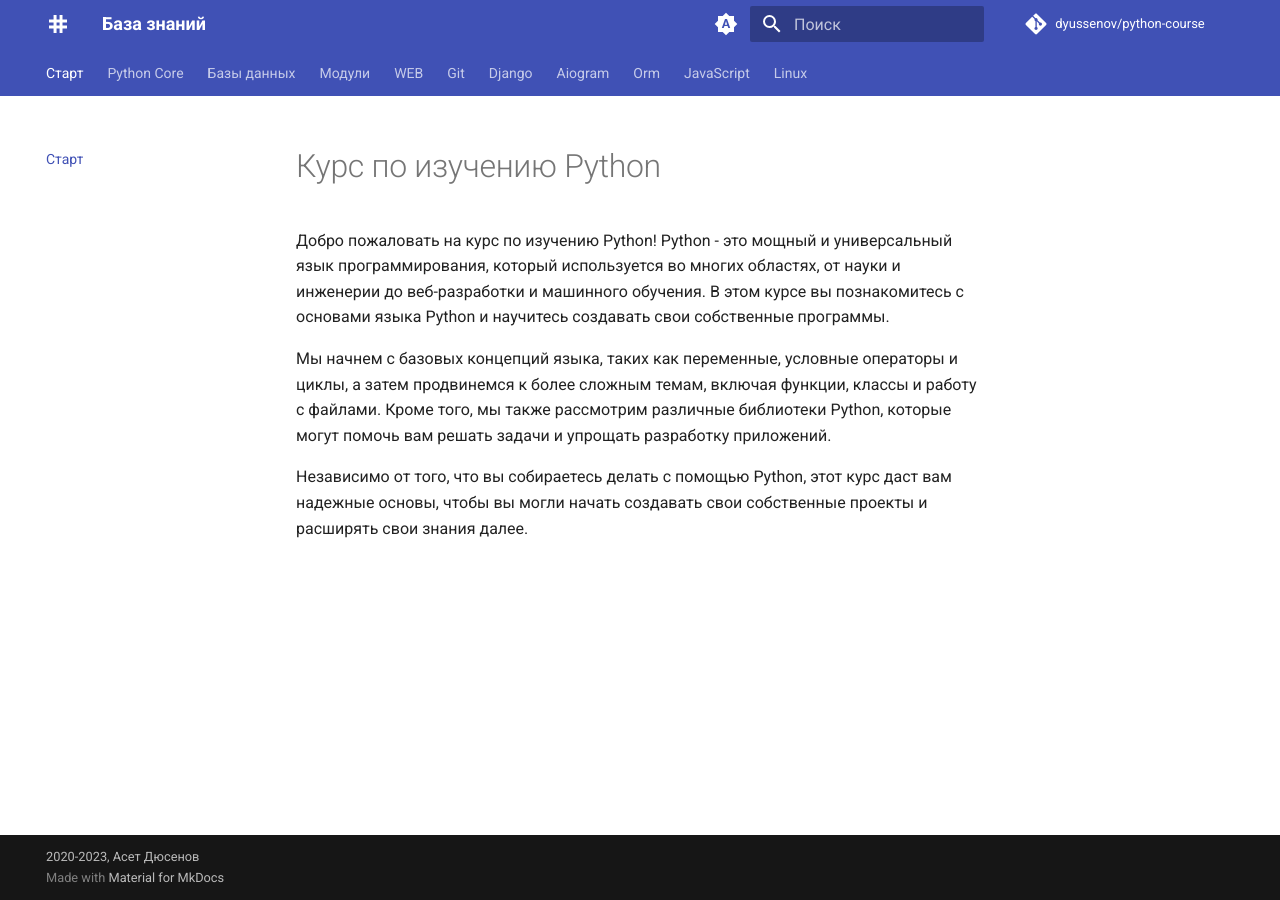
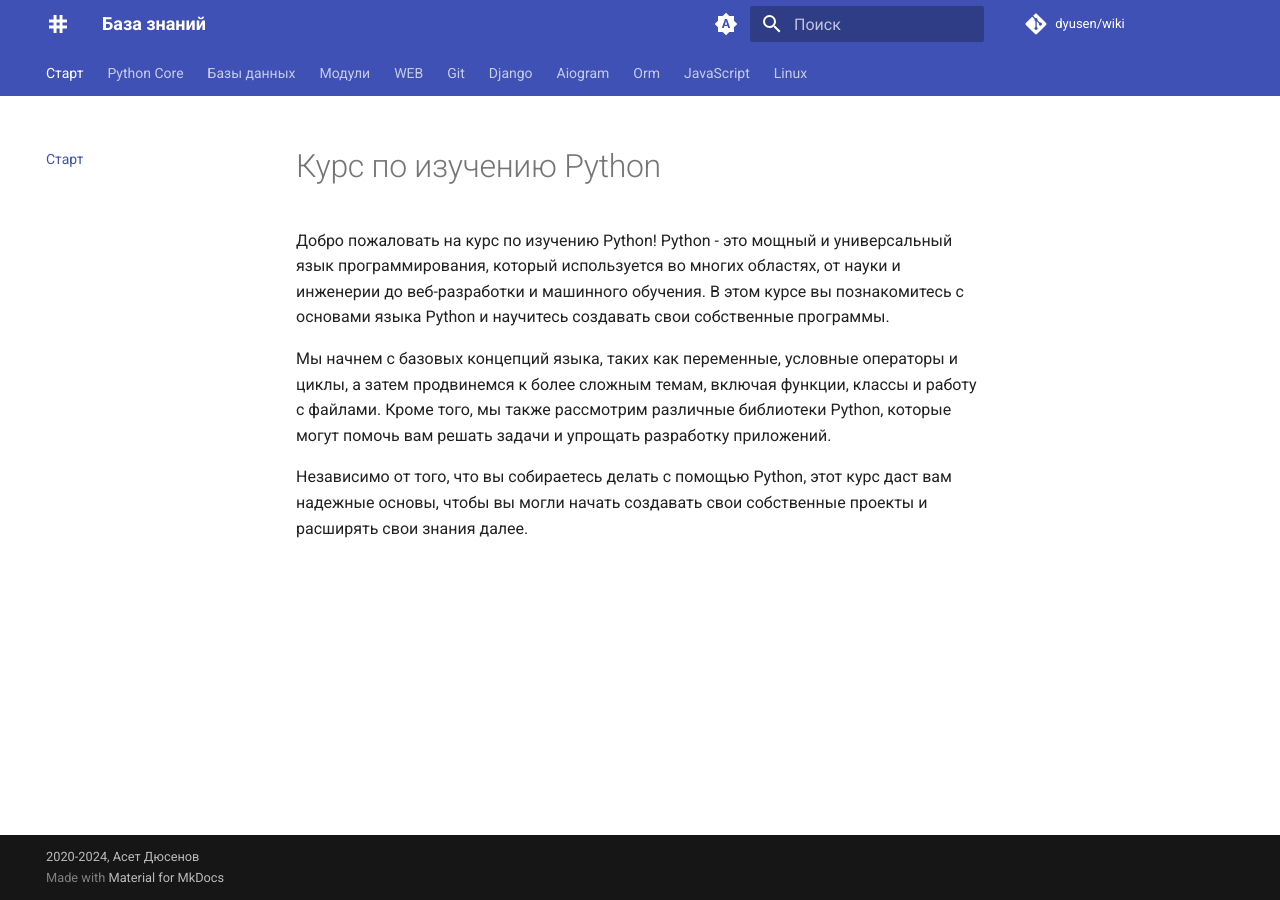
Before and after one commit to dyusen/wiki, an MkDocs documentation site: the page built from docs/index.md, in a window 1280 px wide. Built offline with MkDocs 1.6.1 and Material for MkDocs 9.7.7, drawn with Linux system fonts in a browser that asks for light colours; comment, search, counter and statistics services are not loaded.

Commit message:
update credentials

```diff
--- a/mkdocs.yml
+++ b/mkdocs.yml
@@ -2,11 +2,11 @@ site_name: База знаний
 site_url: https://wiki.dyussenov.dev/
 site_description: Справочник по программированию
 site_author: Асет Дюсенов
-copyright: 2020-2023, Асет Дюсенов
+copyright: 2020-2024, Асет Дюсенов
 
 # Repository
-repo_name: dyussenov/python-course
-repo_url: https://github.com/dyussenov/python-course
+repo_name: dyusen/wiki
+repo_url: https://github.com/dyusen/wiki
 
 
 nav:
@@ -139,8 +139,3 @@ markdown_extensions:
   - pymdownx.inlinehilite
   - pymdownx.snippets
   - pymdownx.superfences
-
-extra:
-  analytics:
-    provider: google
-    property: G-GPHQZETNLC
```
